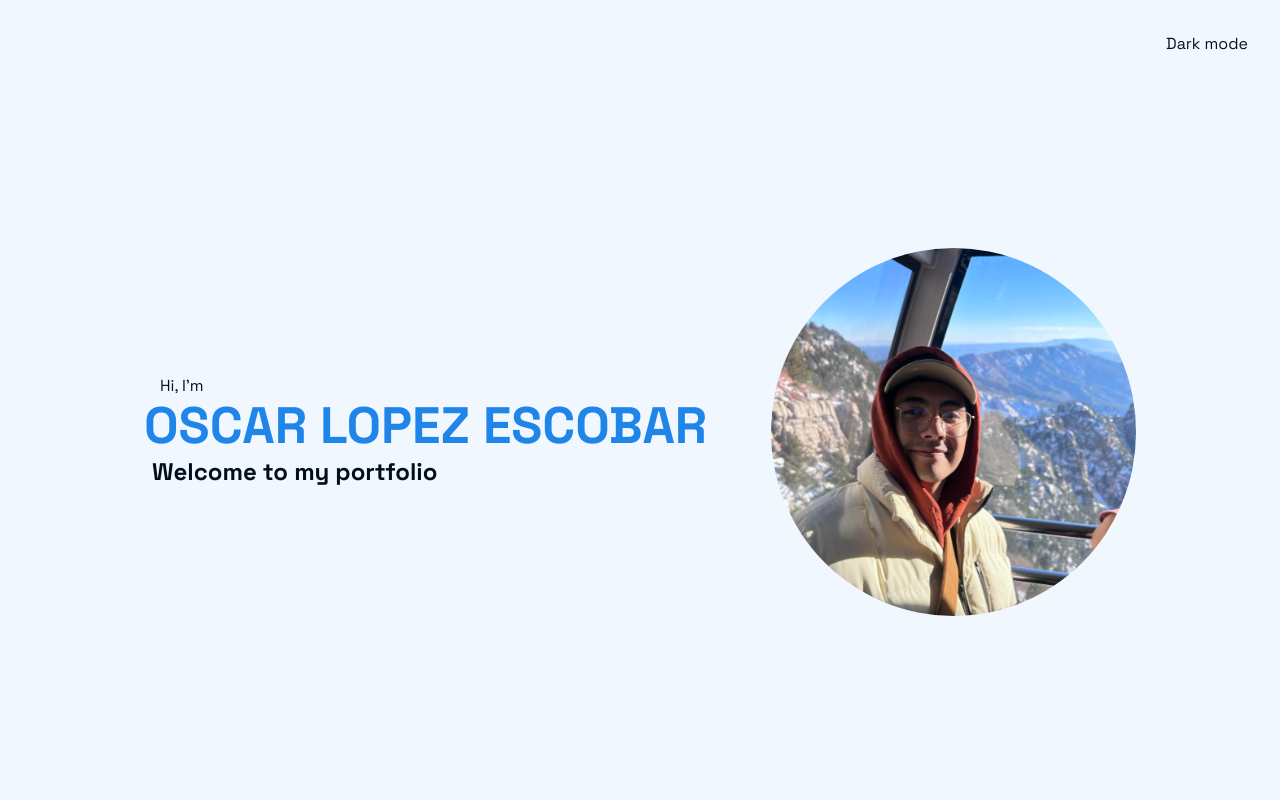
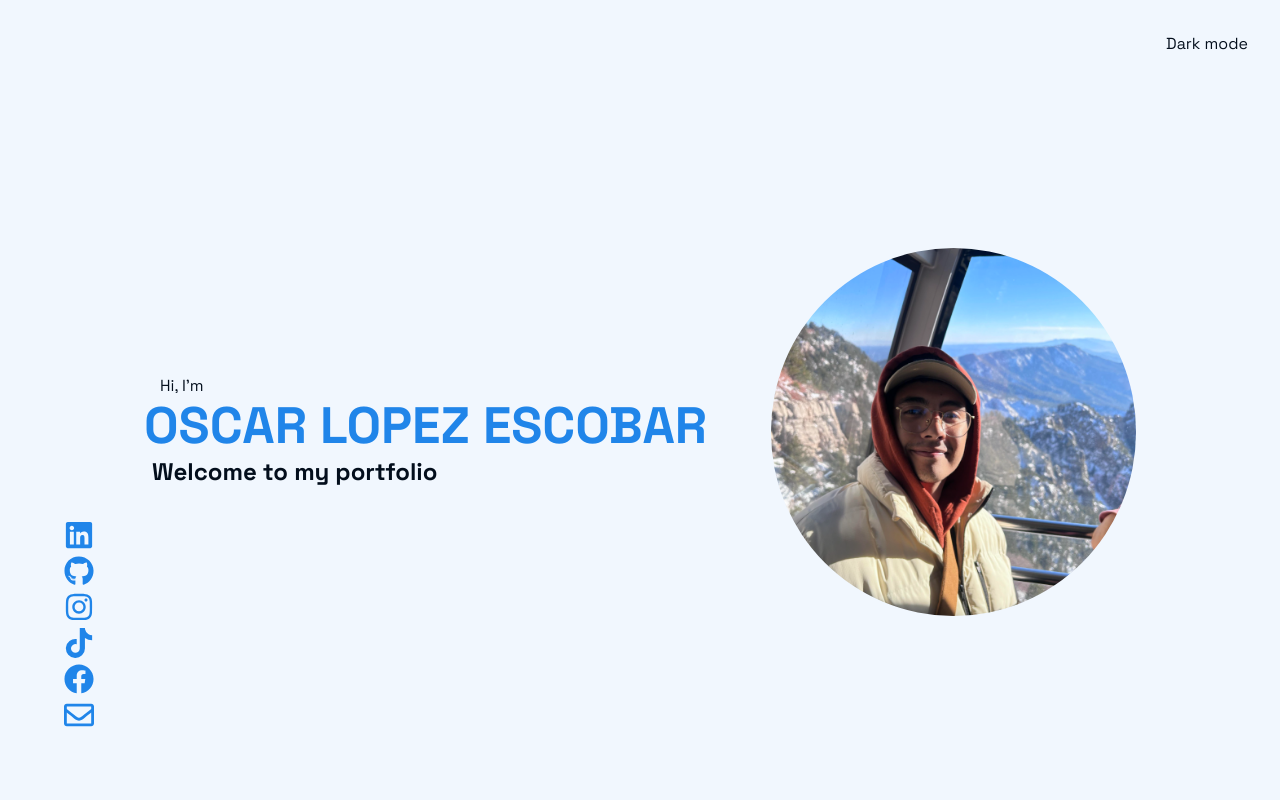
Before and after one commit to OLopezE/my-portfolio, a React (Vite) app: page / in a window 1280 px wide. Shown: the top 800 px of the page. Built offline with nearby package versions, Linux system fonts and the light colour scheme.

Commit message:
adding social media

```diff
--- a/package.json
+++ b/package.json
@@ -13,6 +13,7 @@
     "@material/web": "^1.2.0",
     "react": "^18.2.0",
     "react-dom": "^18.2.0",
+    "react-icons": "^5.0.1",
     "styled-components": "^6.0.7"
   },
   "devDependencies": {
--- a/src/App.style.js
+++ b/src/App.style.js
@@ -8,6 +8,10 @@ const Main = styled.main`
 
   h1, h2, h3, h4, h5, h6, p {
     color: ${({ palette }) => palette.text};
+  }
+
+  a {
+    color: ${({ palette }) => palette.primary};
   }
 
   section {
--- a/src/MyApp.jsx
+++ b/src/MyApp.jsx
@@ -17,7 +17,7 @@ const MyApp = () => {
       <FireLinkShrine />
       <Building />
       {/* <MeetMe /> */}
-      {/* <ContactMe /> */}
+      <ContactMe />
     </Main>
   )
 }
--- a/src/views/contactMe/ContactMe.jsx
+++ b/src/views/contactMe/ContactMe.jsx
@@ -1,48 +1,58 @@
 import React from 'react'
+import {
+  FaLinkedin,
+  FaGithub,
+  FaInstagram,
+  FaTiktok,
+  FaFacebook,
+  FaRegEnvelope
+} from "react-icons/fa";
+
+import ContactMeMomo from './ContactMe.style';
 
 //get svgs and make them cool with a hover effect!!!
 
 const ContactMe = () => {
   return (
-    <div>
+    <ContactMeMomo>
       <ul>
         <li>
-          <a href=''>
-            Linkedin
+          <a href='https://www.linkedin.com/in/olopeze/' target='_blank'>
+            <FaLinkedin size={30}/>
           </a>
         </li>
 
         <li>
-          <a href=''>
-            github
+          <a href='https://github.com/OLopezE' target='_blank'>
+            <FaGithub size={30}/>
           </a>
         </li>
 
         <li>
-          <a href=''>
-            instagram
+          <a href='https://www.instagram.com/oscarlopezescobar/' target='_blank'>
+            <FaInstagram size={30}/>
           </a>
         </li>
 
         <li>
-          <a href=''>
-            tiktok
+          <a href='https://www.tiktok.com/@olopezdev' target='_blank'>
+            <FaTiktok size={30}/>
           </a>
         </li>
 
         <li>
-          <a href=''>
-            facebook
+          <a href='https://www.facebook.com/profile.php?id=100081211506994' target='_blank'>
+            <FaFacebook size={30}/>
           </a>
         </li>
 
         <li>
-          <a href=''>
-            gmail
+          <a href='mailto: oscarfco1998@gmail.com' target='_blank'>
+            <FaRegEnvelope size={30}/>
           </a>
         </li>
       </ul>
-    </div>
+    </ContactMeMomo>
   )
 }
 
--- /dev/null
+++ b/src/views/contactMe/ContactMe.style.js
@@ -0,0 +1,33 @@
+import styled from "styled-components";
+
+const ContactMeMomo = styled.div`
+  ul {
+    display: flex;
+    justify-content: center;
+    gap: 1rem;
+    list-style-type: none;
+    padding: 0;
+    margin: 0;
+  }
+
+  @media (min-width: 800px) {
+    position: fixed;
+    bottom: 4rem;
+    left: 4rem;
+
+    ul {
+      display: block;
+    }
+
+    a {
+      opacity: 40%;
+      transition: 0.3s;
+
+      &:hover {
+        opacity: 100%;
+      }
+    }
+  }
+`;
+
+export default ContactMeMomo;
```
Also changed, not shown: 1 other file (tests, documents, lock files or other folders).
